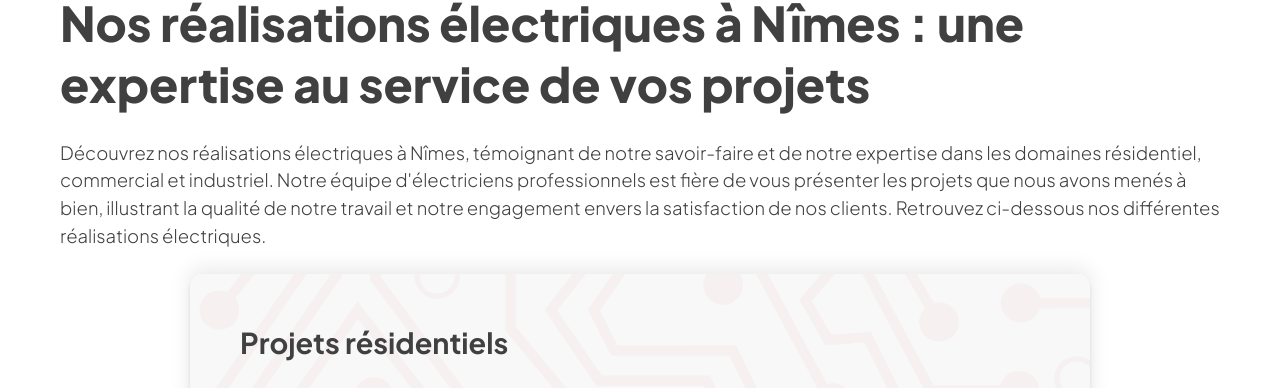
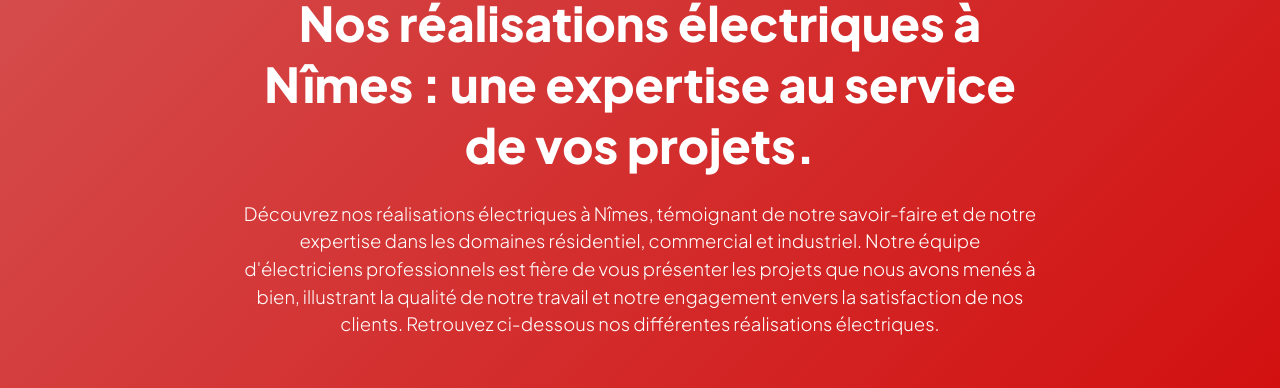
Before and after one commit to pierregoaer/deprecated-electricien-nimes-client, a React (Vite) app: page /realisations in a window 1280 px wide. Shown: the part 231-619 px from the top of the page. Built offline with nearby package versions, Linux system fonts and the light colour scheme; no server answers.

Commit message:
Cleaning up some syles

```diff
--- a/src/pages/Realizations.jsx
+++ b/src/pages/Realizations.jsx
@@ -24,37 +24,52 @@ export default function Realizations() {
                       content="Consultez nos réalisations électriques à Nîmes pour les projets résidentiels, commerciaux et industriels. Bénéficiez de notre expertise pour vos projets."/>
                 <meta property="og:image" content="{{ article['hero-image-url'] }}"/>
             </Helmet>
-            <section className="silo-container">
-                <div className="section-inner  hero-section-padding silo-main">
-                    <div className="silo-text">
-                        <h1>Nos réalisations électriques à Nîmes : une expertise au service de vos projets</h1>
-                        <p>Découvrez nos réalisations électriques à Nîmes, témoignant de notre savoir-faire et de notre
-                            expertise dans les domaines résidentiel, commercial et industriel. Notre équipe
-                            d'électriciens professionnels est fière de vous présenter les projets que nous avons menés à
-                            bien, illustrant la qualité de notre travail et notre engagement envers la satisfaction de
-                            nos clients. Retrouvez ci-dessous nos différentes réalisations électriques.</p>
+            <main>
+                <section className="silo-page-hero">
+                    <div className="section-inner hero-section-padding silo-main">
+                        <div className="silo-page-text-block">
+                            <h1>Nos réalisations électriques à Nîmes : une expertise au service de vos projets.</h1>
+                            <p>Découvrez nos réalisations électriques à Nîmes, témoignant de notre savoir-faire et de
+                                notre
+                                expertise dans les domaines résidentiel, commercial et industriel. Notre équipe
+                                d'électriciens professionnels est fière de vous présenter les projets que nous avons
+                                menés à
+                                bien, illustrant la qualité de notre travail et notre engagement envers la satisfaction
+                                de
+                                nos clients. Retrouvez ci-dessous nos différentes réalisations électriques.</p>
+                        </div>
                     </div>
-                    <div className="silo-cards">
+                </section>
+                <section className="silo-container">
+                    <div className="silo-cards secondary-section-padding">
                         <div className="silo-card">
                             <div className="silo-card-text">
                                 <h4>Projets résidentiels</h4>
                                 <p>Nos réalisations dans le domaine résidentiel comprennent une grande variété de
                                     projets, allant de la construction neuve à la rénovation, en passant par
-                                    l'installation d'éclairage et la mise en place de systèmes domotiques. Grâce à notre
+                                    l'installation d'éclairage et la mise en place de systèmes domotiques. Grâce à
+                                    notre
                                     expérience et à notre expertise, nous avons pu mener à bien de nombreux projets
-                                    résidentiels, en veillant à répondre aux besoins spécifiques de chaque client.</p>
+                                    résidentiels, en veillant à répondre aux besoins spécifiques de chaque
+                                    client.</p>
 
-                                <p>Parmi nos réalisations résidentielles, vous trouverez des installations électriques
+                                <p>Parmi nos réalisations résidentielles, vous trouverez des installations
+                                    électriques
                                     complètes pour des maisons individuelles, des appartements ou des logements
-                                    collectifs. Nous avons également réalisé des travaux de rénovation électrique pour
-                                    des bâtiments anciens, en veillant à respecter les normes en vigueur et à améliorer
+                                    collectifs. Nous avons également réalisé des travaux de rénovation électrique
+                                    pour
+                                    des bâtiments anciens, en veillant à respecter les normes en vigueur et à
+                                    améliorer
                                     la sécurité et la performance des installations existantes.</p>
 
-                                <p>Dans le domaine de l'éclairage, nous avons conçu et installé des solutions adaptées
+                                <p>Dans le domaine de l'éclairage, nous avons conçu et installé des solutions
+                                    adaptées
                                     aux besoins de nos clients, en privilégiant les technologies économiques et
                                     écologiques telles que les LED et les systèmes de gestion intelligente de
-                                    l'éclairage. Enfin, notre expertise en domotique et objets connectés nous a permis
-                                    de proposer des solutions innovantes pour améliorer le confort et la sécurité des
+                                    l'éclairage. Enfin, notre expertise en domotique et objets connectés nous a
+                                    permis
+                                    de proposer des solutions innovantes pour améliorer le confort et la sécurité
+                                    des
                                     habitations de nos clients.</p>
                                 <Link to={'/installation'} className="btn-tertiary">En savoir plus</Link>
                             </div>
@@ -78,17 +93,22 @@ export default function Realizations() {
                         <div className="silo-card">
                             <div className="silo-card-text">
                                 <h4>Projets commerciaux</h4>
-                                <p>Nos réalisations dans le secteur commercial témoignent de notre capacité à répondre
-                                    aux besoins spécifiques des entreprises et des commerces. Nous avons mené à bien de
+                                <p>Nos réalisations dans le secteur commercial témoignent de notre capacité à
+                                    répondre
+                                    aux besoins spécifiques des entreprises et des commerces. Nous avons mené à bien
+                                    de
                                     nombreux projets d'installations électriques pour des magasins, des bureaux, des
                                     restaurants ou encore des hôtels. Notre objectif est de proposer des solutions
-                                    sur-mesure pour optimiser la performance énergétique et garantir la sécurité de vos
+                                    sur-mesure pour optimiser la performance énergétique et garantir la sécurité de
+                                    vos
                                     locaux professionnels.</p>
 
                                 <p>Parmi nos réalisations commerciales, vous trouverez des travaux d'installation
                                     électrique, de rénovation et de mise aux normes pour des bâtiments de toutes
-                                    tailles. Nous avons également conçu et installé des solutions d'éclairage adaptées
-                                    aux besoins des professionnels, en tenant compte des spécificités de chaque secteur
+                                    tailles. Nous avons également conçu et installé des solutions d'éclairage
+                                    adaptées
+                                    aux besoins des professionnels, en tenant compte des spécificités de chaque
+                                    secteur
                                     d'activité. Enfin, nous avons accompagné nos clients dans la mise en place de
                                     systèmes domotiques et d'objets connectés pour faciliter la gestion et la
                                     sécurisation de leurs locaux.</p>
@@ -116,14 +136,18 @@ export default function Realizations() {
                             <div className="silo-card-text">
                                 <h4>Projets industriels</h4>
                                 <p>Nos réalisations dans le domaine industriel montrent notre expertise et notre
-                                    savoir-faire en matière d'installations électriques pour des sites de production,
+                                    savoir-faire en matière d'installations électriques pour des sites de
+                                    production,
                                     des usines ou des entrepôts. Nous avons réalisé des projets d'installation et de
-                                    rénovation électrique pour des structures industrielles de différentes tailles et
+                                    rénovation électrique pour des structures industrielles de différentes tailles
+                                    et
                                     secteurs d'activité.</p>
 
-                                <p>Dans ce contexte, nous avons travaillé sur la mise en place de réseaux électriques
+                                <p>Dans ce contexte, nous avons travaillé sur la mise en place de réseaux
+                                    électriques
                                     performants et sécurisés, en tenant compte des contraintes spécifiques des sites
-                                    industriels. Nos réalisations comprennent également des travaux d'éclairage adaptés
+                                    industriels. Nos réalisations comprennent également des travaux d'éclairage
+                                    adaptés
                                     aux besoins des entreprises, en privilégiant des solutions économiques et
                                     durables.</p>
 
@@ -131,7 +155,8 @@ export default function Realizations() {
                                     systèmes de gestion intelligente de l'énergie et de la domotique, permettant
                                     d'optimiser la consommation énergétique et de faciliter la surveillance et le
                                     contrôle des installations.</p>
-                                <Link to={'/depannage-et-maintenance'} className="btn-tertiary">En savoir plus</Link>
+                                <Link to={'/depannage-et-maintenance'} className="btn-tertiary">En savoir
+                                    plus</Link>
                             </div>
                             <div className="silo-card-image">
                                 <img
@@ -151,16 +176,23 @@ export default function Realizations() {
                             </div>
                         </div>
                     </div>
-                    <div className="silo-text">
-                        <p>Nos réalisations électriques à Nîmes témoignent de notre expertise et de notre engagement à
+                </section>
+                <section>
+                    <div className="silo-page-text-block secondary-section-padding">
+                        <p>Nos réalisations électriques à Nîmes témoignent de notre expertise et de notre engagement
+                            à
                             fournir des services de qualité pour tous types de projets, qu'ils soient résidentiels,
-                            commerciaux ou industriels. Faites confiance à notre équipe d'électriciens professionnels
-                            pour vous accompagner dans la réalisation de vos projets électriques et bénéficiez de notre
-                            expérience pour garantir la sécurité et la performance de vos installations. Pour en savoir
-                            plus sur nos réalisations et discuter de votre projet, n'hésitez pas à nous contacter.</p>
+                            commerciaux ou industriels. Faites confiance à notre équipe d'électriciens
+                            professionnels
+                            pour vous accompagner dans la réalisation de vos projets électriques et bénéficiez de
+                            notre
+                            expérience pour garantir la sécurité et la performance de vos installations. Pour en
+                            savoir
+                            plus sur nos réalisations et discuter de votre projet, n'hésitez pas à nous
+                            contacter.</p>
                     </div>
-                </div>
-            </section>
+                </section>
+            </main>
         </>
     );
 }
--- a/src/pages/Services.jsx
+++ b/src/pages/Services.jsx
@@ -141,7 +141,7 @@ export default function Services() {
                     </div>
                 </section>
                 <section>
-                    <div className="silo-page-text-block">
+                    <div className="silo-page-text-block secondary-section-padding">
                         <p>Faites appel à notre entreprise d'électricité à Nîmes pour bénéficier d'une gamme
                             complète de
                             services électriques adaptés à vos besoins. Notre équipe de professionnels qualifiés est
--- a/src/styles/about-us.css
+++ b/src/styles/about-us.css
@@ -1,3 +1,8 @@
+.about-us-intro-text h2{
+    text-align: center;
+    color: var(--white) !important;
+}
+
 .about-us-text {
     max-width: 600px;
     margin: 0 auto 80px auto;
--- a/src/styles/silo-page.css
+++ b/src/styles/silo-page.css
@@ -9,6 +9,7 @@
     flex-direction: column;
     max-width: 900px;
     margin: 0 auto;
+    padding-bottom: 0 !important;
 }
 
 .silo-card {
@@ -20,7 +21,7 @@
     background-color: var(--secondary-background-color);
     border-radius: var(--border-radius-primary);
     box-shadow: var(--box-shadow-main);
-    margin-bottom: 70px;
+    margin-bottom: 90px;
     z-index: 1;
     overflow: hidden;
     position: relative;
--- a/src/styles/styles.css
+++ b/src/styles/styles.css
@@ -65,7 +65,9 @@ main .section-inner {
 }
 
 .silo-page-hero,
-.support-page-hero {
+.support-page-hero,
+.about-us-page-hero,
+.blog-page-hero {
     background: linear-gradient(-45deg, var(--primary-accent-color), var(--secondary-accent-color));
 }
 
@@ -148,8 +150,7 @@ button {
     align-content: center;
     column-gap: 50px;
     row-gap: 80px;
-    margin-top: 80px;
-    margin-bottom: 70px;
+    margin: 80px 0 70px 0;
 }
 
 .bullet-list-card {
@@ -228,9 +229,11 @@ button {
 @media (max-width: 800px) {
     .bullet-list-cards {
         flex-direction: column;
+        align-items: center;
         gap: 70px;
         flex-basis: 0;
         max-width: 300px;
+        margin: 80px auto 70px auto;
     }
     .bullet-list-card {
         flex-basis: 0;
```
Also changed, not shown: src/pages/AboutUs.jsx (+5 -5 lines), src/styles/nav.css (+4 -7 lines).
